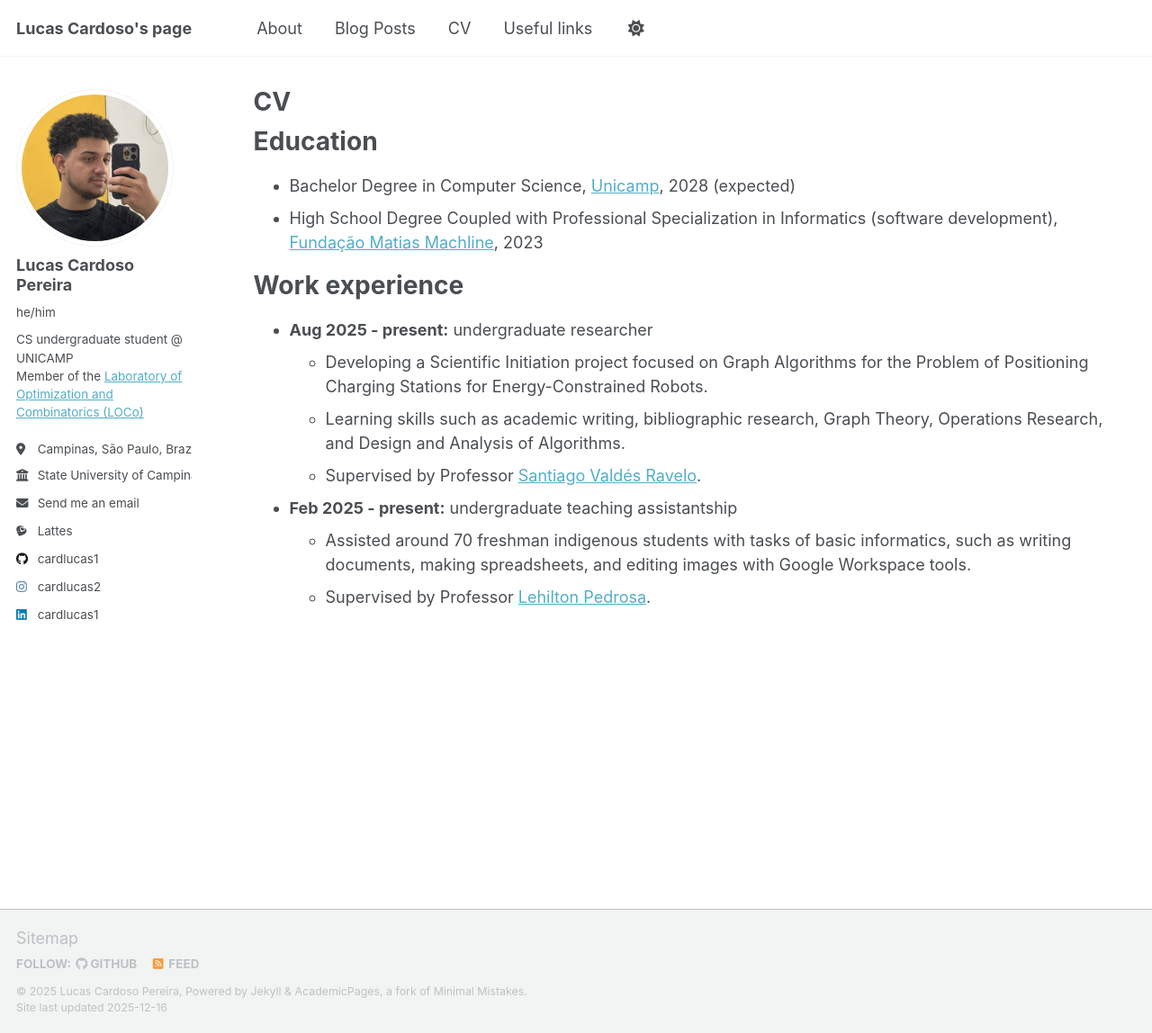
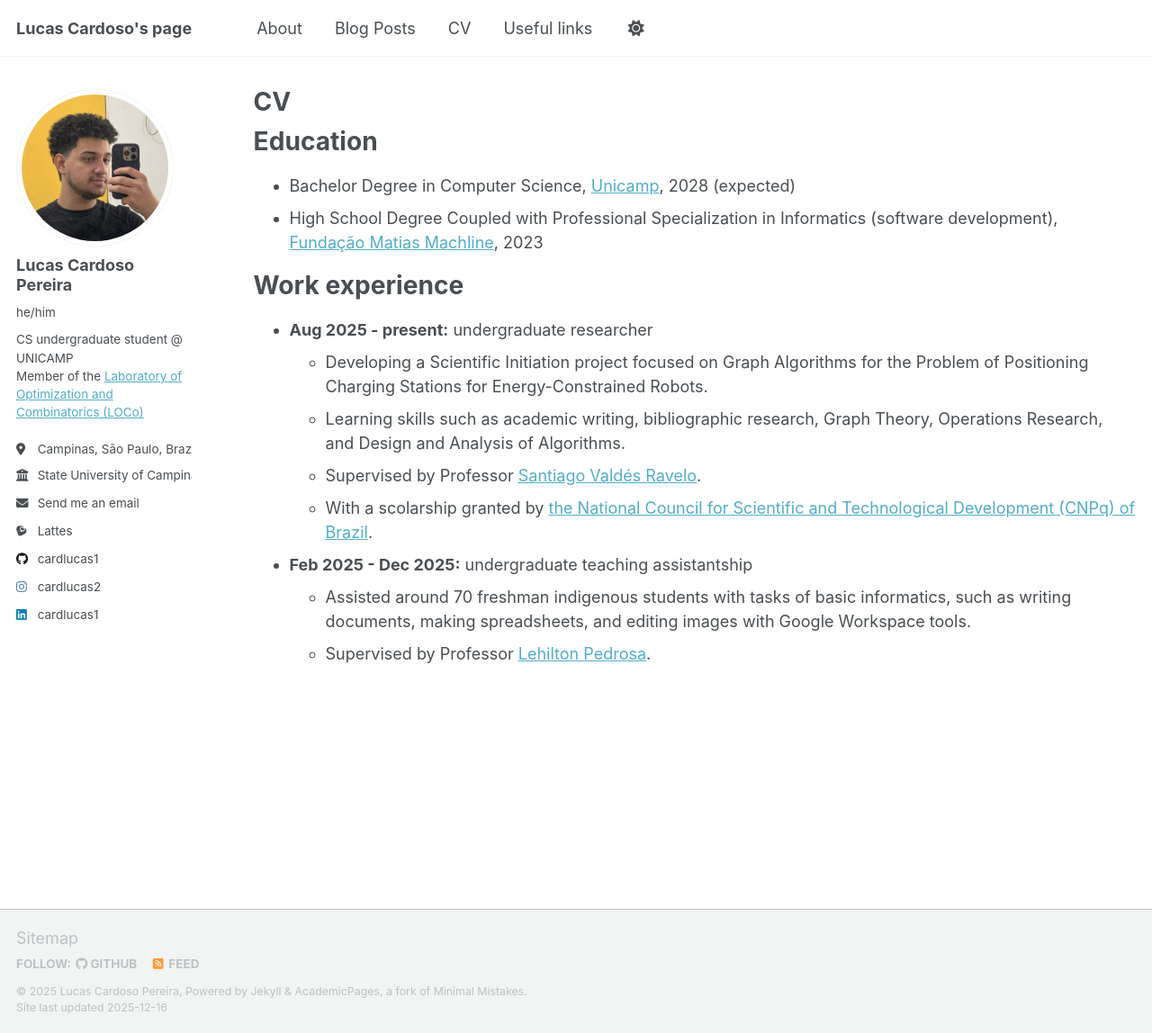
Before and after one commit to cardlucas1/mysite, a Jekyll site: the page built from _pages/cv.md, in a window 1280 px wide and 1148 px high. Shown: the whole window at 90% size. Built offline with Jekyll 4.4.1, drawn with Linux system fonts in a browser that asks for light colours; some web fonts are replaced; a script that is not in the unit is left out.

Commit message:
Added my new scolarship at homepage and CV

```diff
--- a/_pages/cv.md
+++ b/_pages/cv.md
@@ -20,8 +20,9 @@ Work experience
   * Developing a Scientific Initiation project focused on Graph Algorithms for the Problem of Positioning Charging Stations for Energy-Constrained Robots.
   * Learning skills such as academic writing, bibliographic research, Graph Theory, Operations Research, and Design and Analysis of Algorithms.
   * Supervised by Professor [Santiago Valdés Ravelo](https://ic.unicamp.br/~santiago/).
+  * With a scolarship granted by [the National Council for Scientific and Technological Development (CNPq) of Brazil](https://cnpq.br).
 
-* **Feb 2025 - present:** undergraduate teaching assistantship
+* **Feb 2025 - Dec 2025:** undergraduate teaching assistantship
   * Assisted around 70 freshman indigenous students with tasks of basic informatics, such as writing documents, making spreadsheets, and editing images with Google Workspace tools.
   * Supervised by Professor [Lehilton Pedrosa](https://ic.unicamp.br/~lehilton/).
 
```
Also changed, not shown: _pages/about.md (+1 -1 lines).
